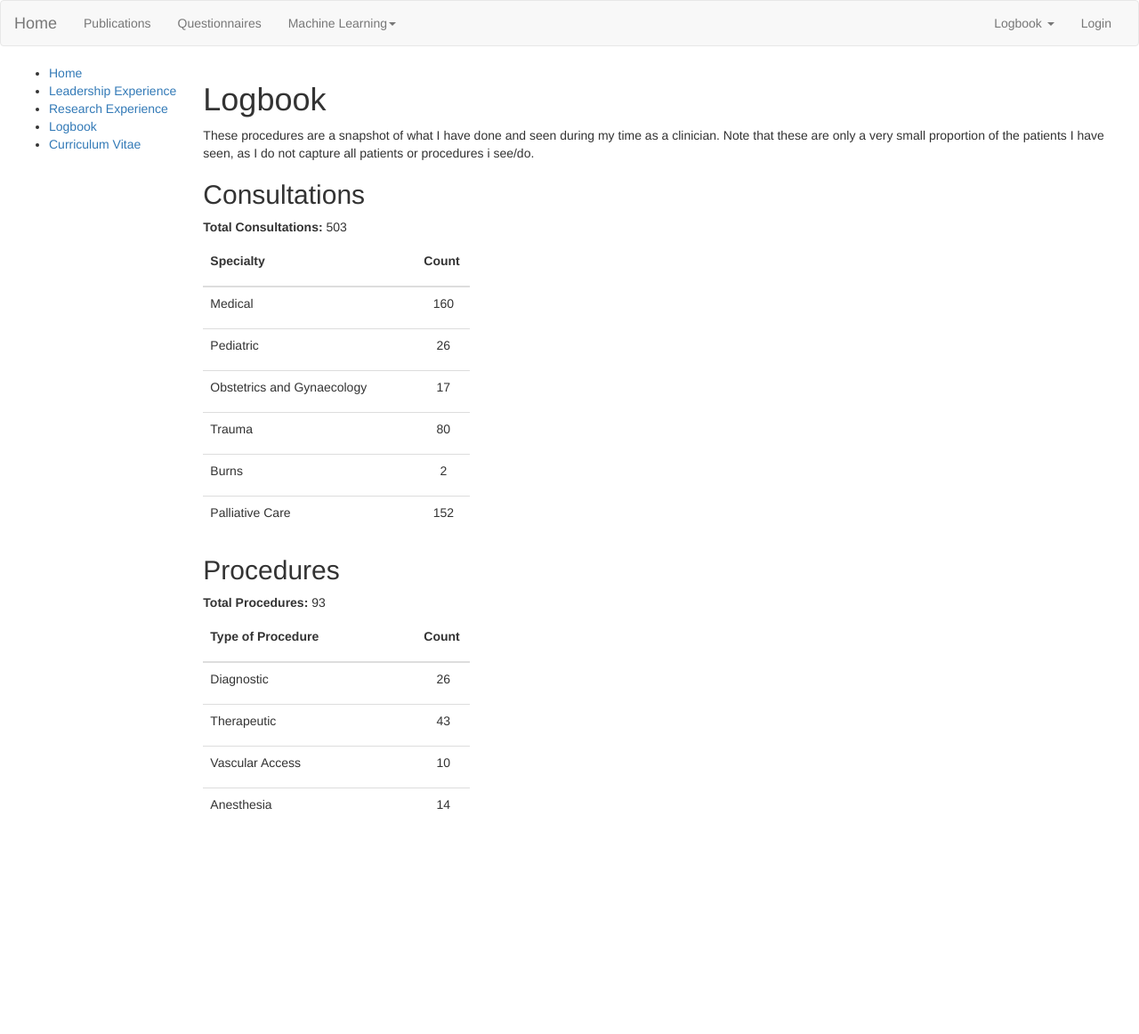
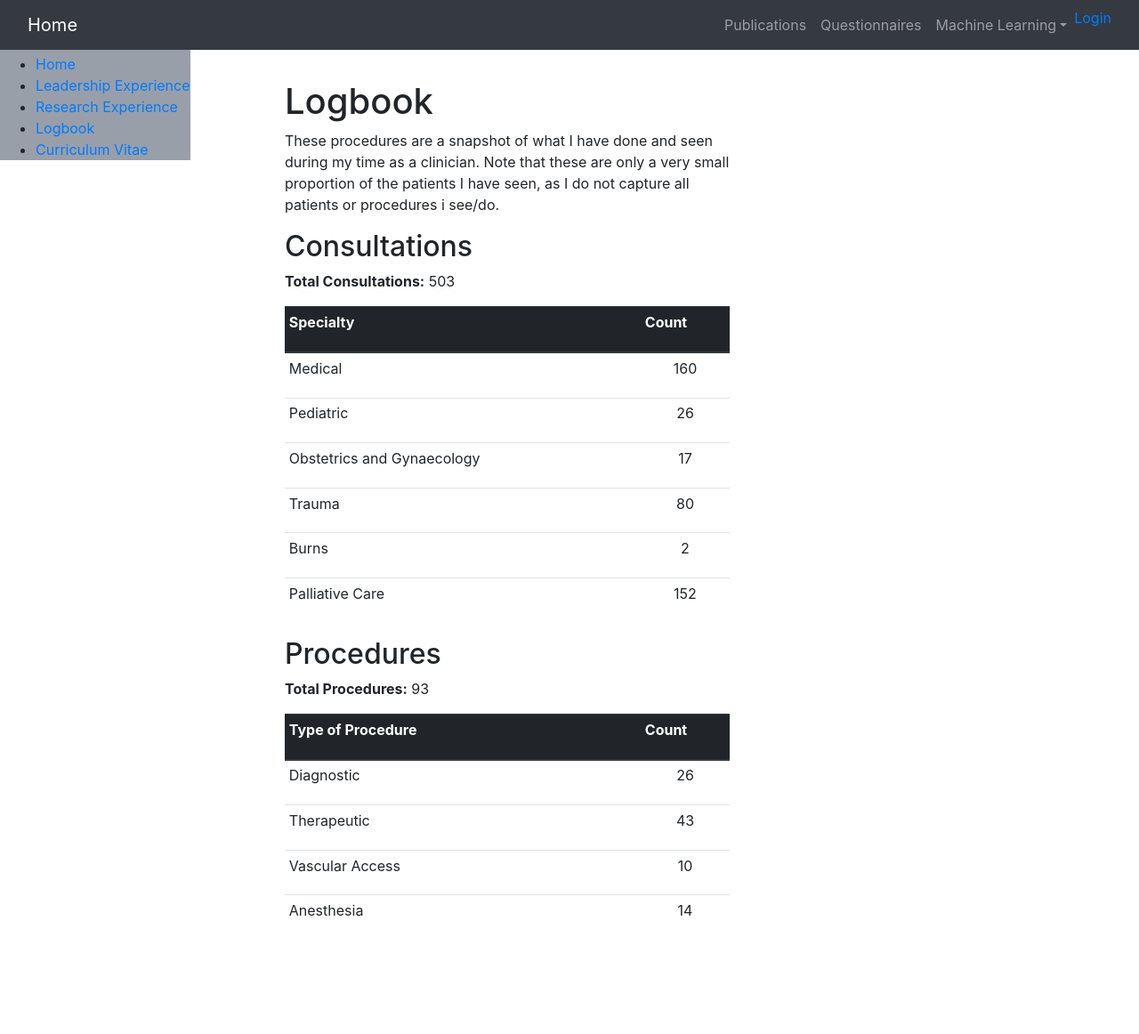
Before and after one commit to nrsmoll/Homepage, a Django app: page /logbook_index/ in a window 1280 px wide. Shown: the whole page at 89% size. Before the commit the page ends 910 px from the top, so only its background shows below. Run offline with Django 3.2, Linux system fonts and the light colour scheme; data comes from the database, SQL or seed files in the repository; some libraries are stand-ins or nearby versions.

Commit message:
Updated logbook, added forms

```diff
--- a/Homepage/urls.py
+++ b/Homepage/urls.py
@@ -21,10 +21,10 @@ from django.urls import path, include
 from logbook import views
 
 urlpatterns = [
-    path('admin/', admin.site.urls),
+                  path('admin/', admin.site.urls),
+                  path('accounts/', include('django.contrib.auth.urls')),
                   path('', include('logbook.urls')),
                   path('', include('machinelearn.urls')),
                   path('', views.index, name='index'),
-                  path('logbook/', include('django.contrib.auth.urls')),
                   path('tinymce/', include('tinymce.urls')),
 ] + static(settings.STATIC_URL, document_root=settings.STATIC_ROOT)
--- a/logbook/urls.py
+++ b/logbook/urls.py
@@ -6,4 +6,7 @@ urlpatterns = [
     path('logbook/', views.index, name='index'),
     path('logbook_index/', views.logbook_index, name='logbook_index'),
     path('publications/', views.publications, name='publications'),
+    path('logbook/create/', views.ConsultationCreate.as_view(), name='consultation_create'),
+    path('logbook/<int:pk>/update/', views.ConsultationUpdate.as_view(), name='consultation_update'),
+    path('logbook/<int:pk>/delete/', views.ConsultationDelete.as_view(), name='consultation_delete'),
 ]
--- a/logbook/views.py
+++ b/logbook/views.py
@@ -1,8 +1,14 @@
+from datetime import timedelta
+
+from django.contrib.auth.mixins import LoginRequiredMixin
+from django.db.models import F, ExpressionWrapper, DurationField
 from django.shortcuts import render
-from django.db.models import F, FloatField, ExpressionWrapper, DurationField
-from logbook.models import Consultation, Procedure
-import datetime
-from datetime import timedelta
+from django.urls import reverse_lazy
+from django.views.generic.edit import CreateView, UpdateView, DeleteView
+
+from logbook.forms import ConsultationForm
+from logbook.models import Consultation
+from logbook.models import Procedure
 
 
 def index(request):
@@ -52,3 +58,19 @@ def logbook_index(request):
 
 def publications(request):
     return render(request, 'publications.html')
+
+
+class ConsultationCreate(LoginRequiredMixin, CreateView):
+    model = Consultation
+    form_class = ConsultationForm
+    success_url = reverse_lazy('logbook_index')
+
+
+class ConsultationUpdate(LoginRequiredMixin, UpdateView):
+    model = Consultation
+    form_class = ConsultationForm
+
+
+class ConsultationDelete(LoginRequiredMixin, DeleteView):
+    model = Consultation
+    success_url = reverse_lazy('logbook_index')
--- a/static/css/styles.css
+++ b/static/css/styles.css
@@ -1,5 +1,44 @@
+/* The sidebar menu */
 .sidebar-nav {
-    margin-top: 20px;
-    padding: 0;
-    list-style: none;
+    /*height: 100%;  Full-height: remove this if you want "auto" height */
+    /*width: 180px;  Set the width of the sidebar */
+    position: fixed; /*Fixed Sidebar (stay in place on scroll) */
+    left: 0;
+    background-color: #989FA9;
+    overflow-x: hidden; /* Disable horizontal scroll */
+    padding-top: 60px;
 }
+
+/* The navigation menu links */
+.sidenav a {
+    padding: 6px 8px 6px 16px;
+    text-decoration: none;
+    font-size: 18px;
+    color: #818181;
+    display: block;
+}
+
+/* When you mouse over the navigation links, change their color */
+.sidenav a:hover {
+    color: #f1f1f1;
+}
+
+/* Style page content */
+.main {
+    padding: 90px 0px;
+}
+
+/* On smaller screens, where height is less than 450px, change the style of the sidebar (less padding and a smaller font size) */
+@media screen and (max-height: 450px) {
+    .sidenav {
+        padding-top: 15px;
+    }
+
+    .sidenav a {
+        font-size: 18px;
+    }
+}
+
+.summary-page {
+    width: 500px;
+}
--- a/templates/base.html
+++ b/templates/base.html
@@ -6,68 +6,68 @@
 
     {% load static %}
     {% load staticfiles %}
-    <link type = "text/css" rel="stylesheet" href="https://maxcdn.bootstrapcdn.com/bootstrap/3.3.7/css/bootstrap.min.css">
+    <link type="text/css" rel="stylesheet" href="https://maxcdn.bootstrapcdn.com/bootstrap/4.1.3/css/bootstrap.min.css">
     <link href='https://fonts.googleapis.com/css?family=Open+Sans' rel='stylesheet' type='text/css' >
     <link rel="stylesheet" href="{% static 'css/machinelearn.css' %}">
+    <link rel="stylesheet" href="{% static 'css/styles.css' %}">
     <script src="https://ajax.googleapis.com/ajax/libs/jquery/1.12.0/jquery.min.js"></script>
-    <script src="https://maxcdn.bootstrapcdn.com/bootstrap/3.3.7/js/bootstrap.min.js"></script>
+    <link rel="stylesheet" href="https://stackpath.bootstrapcdn.com/bootstrap/4.1.3/css/bootstrap.min.css"
+          integrity="sha384-MCw98/SFnGE8fJT3GXwEOngsV7Zt27NXFoaoApmYm81iuXoPkFOJwJ8ERdknLPMO" crossorigin="anonymous">
+    <script src="https://stackpath.bootstrapcdn.com/bootstrap/4.1.3/js/bootstrap.min.js"
+            integrity="sha384-ChfqqxuZUCnJSK3+MXmPNIyE6ZbWh2IMqE241rYiqJxyMiZ6OW/JmZQ5stwEULTy"
+            crossorigin="anonymous"></script>
+    {% block header %}{% endblock %}
 </head>
 
-<body>
 
-<nav class="navbar navbar-default">
+<nav class="navbar navbar-expand-sm bg-dark navbar-dark fixed-top">
     <div class="container-fluid">
-    <!-- Brand and toggle get grouped for better mobile display -->
         <div class="navbar-header">
-      <button type="button" class="navbar-toggle collapsed" data-toggle="collapse" data-target="#bs-example-navbar-collapse-1" aria-expanded="false">
-        <span class="sr-only">Toggle navigation</span>
-        <span class="icon-bar"></span>
-        <span class="icon-bar"></span>
-        <span class="icon-bar"></span>
-      </button>
         <a class="navbar-brand" href="{% url 'index' %}">Home</a>
         </div>
+
         <!-- collect the nav links, forms, and other content for toggling -->
-    <div class="collapse navbar-collapse" id="bs-example-navbar-collapse-1">
       <ul class="nav navbar-nav">
-        <li class=""><a href="{% url 'publications' %}">Publications<span class="sr-only">(current)</span></a></li>
-          <li class=""><a href="#">Questionnaires<span class="sr-only">(current)</span></a></li>
-        <li class="dropdown">
-          <a href="#" class="dropdown-toggle" data-toggle="dropdown" role="button" aria-haspopup="true" aria-expanded="false">Machine Learning<span class="caret"></span></a>
-          <ul class="dropdown-menu">
-              <li><a href="{% url 'mlcpet_calc' %}">CPET Calculator</a></li>
-              <li><a href="#">Coming Soon</a></li>
-              <li><a href="#">Coming Soon 2</a></li>
-            <li role="separator" class="divider"></li>
-              <li><a href="#">More ML Here soon</a></li>
-            <li role="separator" class="divider"></li>
-              <li><a href="#">More ML Here soon</a></li>
-          </ul>
+          <li class="nav-item">
+              <a class="nav-link" href="{% url 'publications' %}">Publications<span class="sr-only">(current)</span></a>
+          </li>
+          <li class="nav-item">
+              <a class="nav-link" href="#">Questionnaires<span class="sr-only">(current)</span></a></li>
+
+          <li class="nav-item dropdown">
+              <a href="#" class="nav-link dropdown-toggle" data-toggle="dropdown" role="button">Machine Learning<span
+                      class="caret"></span></a>
+              <div class="dropdown-menu">
+                  <a class="dropdown-item" href="{% url 'mlcpet_calc' %}">CPET Calculator</a>
+                  <a class="dropdown-item" href="#">Coming Soon</a>
+                  <a class="dropdown-item" href="#">Coming Soon 2</a>
+              </div>
+          </li>
+          <li class="nav-item dropdown">
+              {% if user.is_authenticated %}
+                  <a class="nav-link dropdown-toggle" href="#" data-toggle="dropdown">User: {{ user.get_username }}</a>
+                  <div class="dropdown-menu">
+                      <a class="dropdown-item" href="#"> Summary (soon)</a>
+                      <a class="dropdown-item" href="#"> Charts (soon)</a>
+                      <a class="dropdown-item" href={% url 'consultation_create' %}><span
+                              class="glyphicon glyphicon-plus-sign"></span>New Consultation</a>
+                      <a class="dropdown-item" href="#"><span class="glyphicon glyphicon-plus-sign"></span>New Procedure</a>
+                      <a class="dropdown-item" href="{% url 'logout' %}?next={{ request.path }}">Logout</a>
+                  </div>
+              {% else %}
+                  <a href="{% url 'login' %}?next={{ request.path }}"><span class="glyphicon glyphicon-log-in"></span>Login</a>
+              {% endif %}
           </li>
       </ul>
+    </div>
+</nav>
 
-      <ul class="nav navbar-nav navbar-right">
-         <li class="dropdown">
-          <a href="#" class="dropdowns-toggle" data-toggle="dropdown" role="button" aria-haspopup="true" aria-expanded="false"> Logbook <span class="caret"></span></a>
-          <ul class="dropdown-menu">
-              <li><a href="{% url 'logbook_index' %}"> <span class="glyphicon glyphicon-home" aria-hidden="true"></span>
-                  Logbook Home</a></li>
-              <li><a href="#"> <span class="glyphicon glyphicon-plus-sign" aria-hidden="true"></span> Summary (soon)</a>
-              </li>
-              <li><a href="#"> <span class="glyphicon glyphicon-plus-sign" aria-hidden="true"></span> Charts (soon)</a>
-              </li>
-          </ul>
-        </li>
 
-          <li class=""><a href="#"> Login </a></li>
-      </ul>
-    </div><!-- /.navbar-collapse -->
-  </div><!-- /.container-fluid -->
-</nav>
-</body>
-<div class="col-sm-2">
+<body>
+{% load static %}
+
+<div style="width:25%">
     {% block sidebar %}
-          {% load staticfiles %}
         <ul class="sidebar-nav">
             <li><a href="{% url 'index' %}">Home</a></li>
             <li><a href="">Leadership Experience</a></li>
@@ -77,10 +77,11 @@
         </ul>
     {% endblock %}
       </div>
+<div class="main">
+    <div style="margin-left:25%">{% block content %}{% endblock %}</div>
+</div>
 
 
-      <div class="col-sm-10 ">{% block content %}{% endblock %}</div>
-
-
+</body>
 
 </html>
--- a/templates/logbook_index.html
+++ b/templates/logbook_index.html
@@ -2,14 +2,14 @@
 {% extends "base.html" %}
 
 {% block content %}
-<h1>Logbook</h1>
-    <p>These procedures are a snapshot of what I have done and seen during my time as a clinician.
+    <h1 class="summary-page">Logbook</h1>
+    <p class="summary-page">These procedures are a snapshot of what I have done and seen during my time as a clinician.
         Note that these are only a very small proportion of the patients I have seen, as I do not
         capture all patients or procedures i see/do.</p>
 
     <h2>Consultations</h2>
     <p><strong>Total Consultations:</strong> {{ num_cases }}</p>
-    <div style="width:300px;">
+    <div class="summary-page">
         <table class="table table-sm">
             <thead class="thead-dark">
             <tr>
@@ -49,7 +49,7 @@
 
     <h2>Procedures</h2>
     <p><strong>Total Procedures:</strong> {{ num_procedures }}</p>
-    <div style="width:300px;">
+    <div class="summary-page">
         <table class="table table-sm">
             <thead class="thead-dark">
             <tr>
```
Also changed, not shown: Homepage/settings.py (+10 -0 lines), logbook/forms.py (+15 -0 lines), templates/logbook/consultation_form.html (+89 -10 lines), templates/registration/login.html (+37 -10 lines), templates/registration/logout.html (+6 -10 lines). Lines whose indentation alone changed are shown as unchanged.
